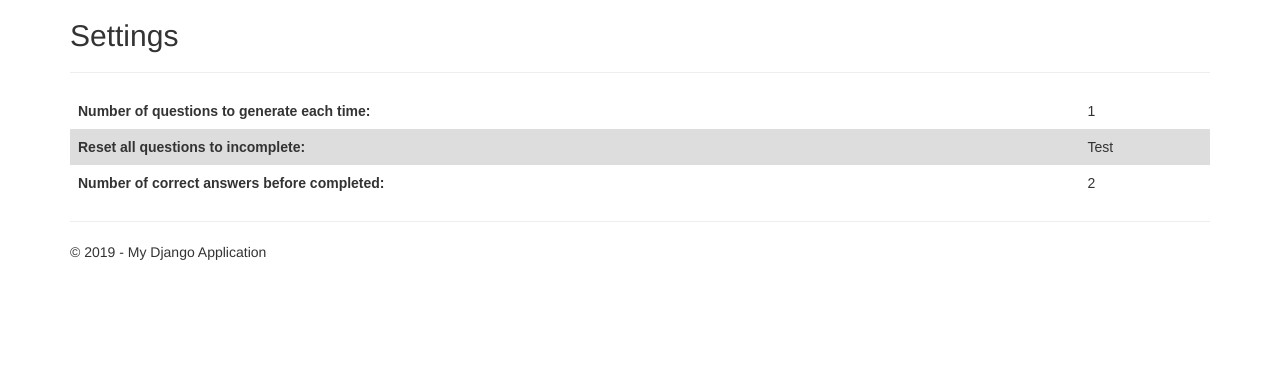
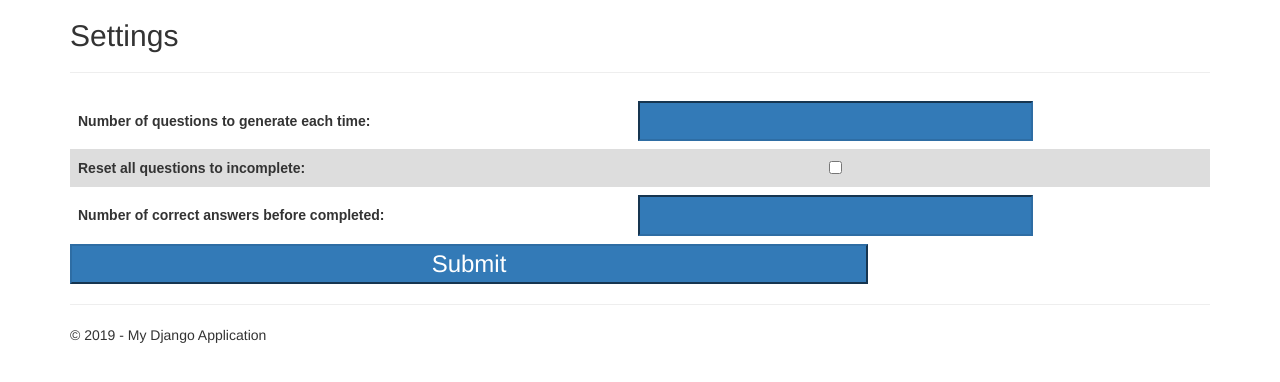
Before and after one commit to skmerten/Study_Bot, a Django app: page /settings in a window 1280 px wide. Shown: the part 51-433 px from the top of the page. Run offline with Django 3.2, Linux system fonts and the light colour scheme; some libraries are stand-ins or nearby versions.

Commit message:
Updated settings.html

```diff
--- a/Study_Bot/app/templates/app/settings.html
+++ b/Study_Bot/app/templates/app/settings.html
@@ -17,23 +17,37 @@ td, th {
 tr:nth-child(even) {
   background-color: #dddddd;
 }
+.button {
+  background-color: #4CAF50;
+  border: none;
+  color: white;
+  padding: 15px 32px;
+  text-align: center;
+  text-decoration: none;
+  display: inline-block;
+  font-size: 16px;
+  margin: 4px 2px;
+  cursor: pointer;
+}
 </style>
 <h2>{{ title }}</h2>
 <hr>
 
+<form action="/settings" method="post">
     <table>
     <tr>
         <th>Number of questions to generate each time: </th>
-    <td>1</td>
+        <td><input type="text" name="questionNum"></td>
     </tr>
     <tr>
         <th>Reset all questions to incomplete: </th>
-    <td>Test</td>
+        <td><input type="checkbox" name="reset" value="True"></td>
     </tr>
     <tr>
         <th>Number of correct answers before completed: </th>
-    <td>2</td>
+        <td><input type="text" name="numberCorrect"></td>
     </tr>
     </table>
-
+    <input type="submit">
+</form>
 {% endblock %}
```
Lines whose indentation alone changed are shown as unchanged.
